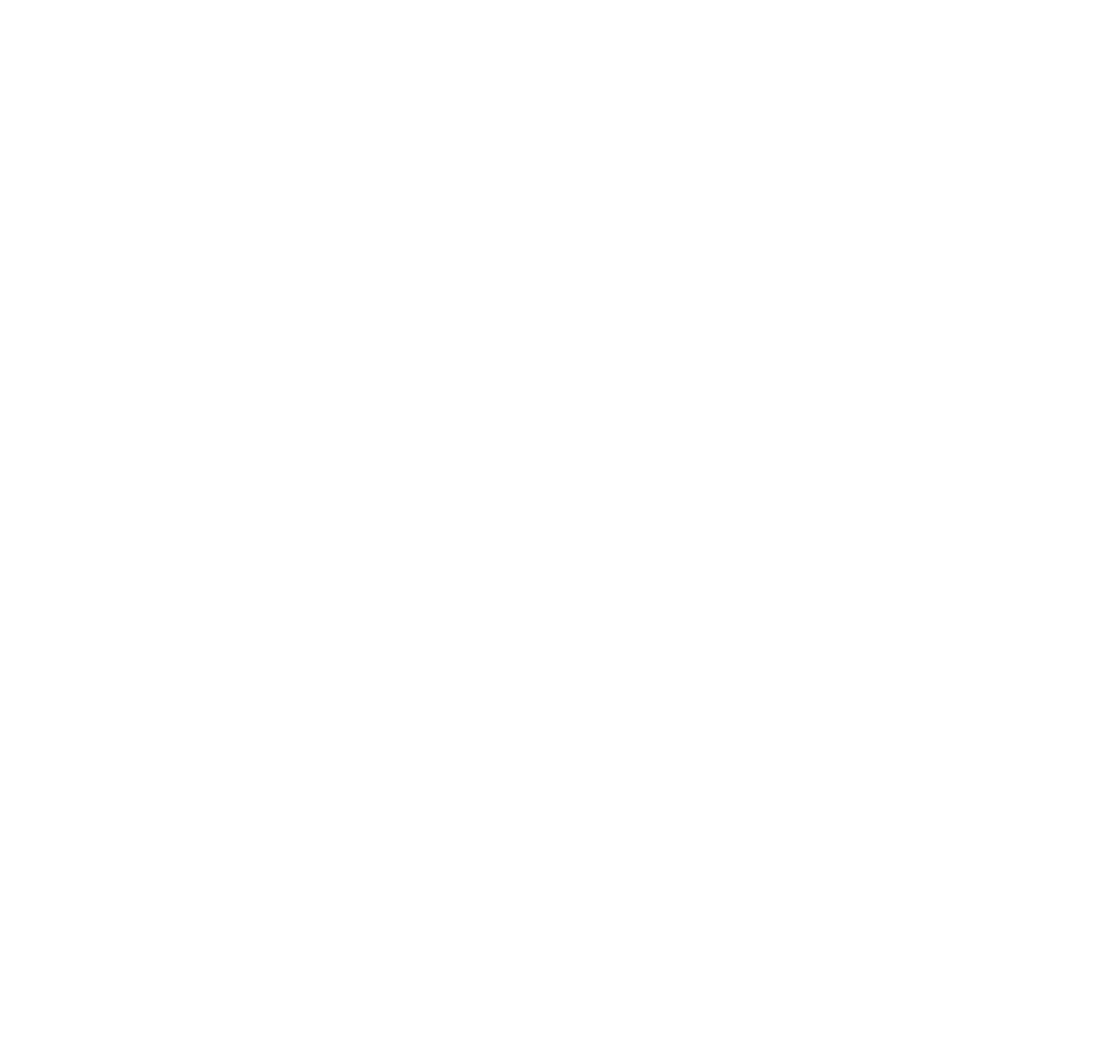
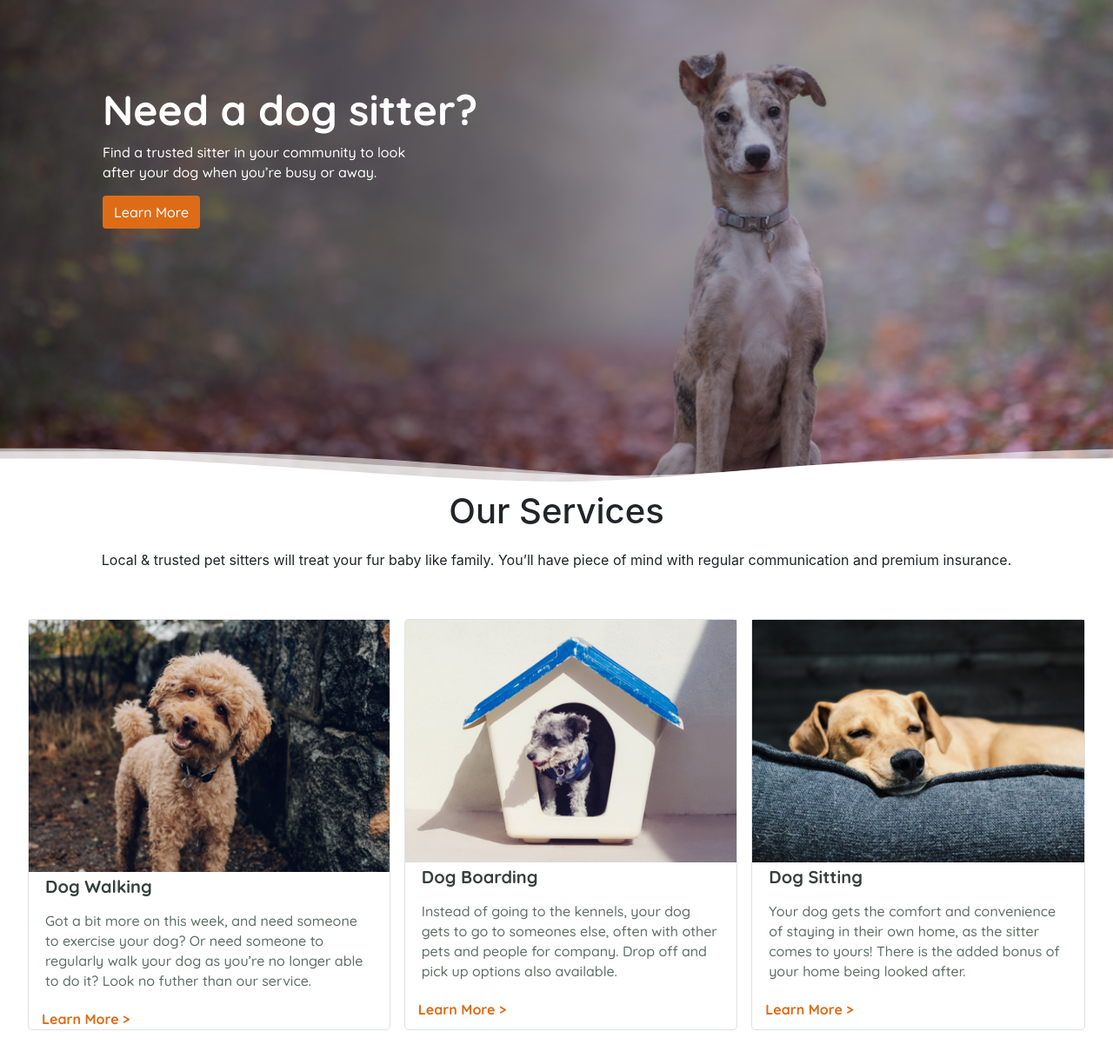
Before and after one commit to ishandudeja/DevTest, a plain HTML site: page index.html in a window 1280 px wide. Shown: the whole page at 87% size. Before the commit the page ends 800 px from the top, so only its background shows below. Drawn offline with nearby package versions, Linux system fonts and the light colour scheme.

Commit message:
design fix

```diff
--- a/index.html
+++ b/index.html
@@ -1,5 +1,6 @@
 <!DOCTYPE html>
 <html lang="en-nz" dir="ltr">
+
 <head>
    <meta charset="utf-8">
    <meta http-equiv="x-ua-compatible" content="ie=edge">
@@ -7,8 +8,68 @@
    <link rel="stylesheet" type="text/css" href="normalize.css">
    <link rel="stylesheet" type="text/css" href="styles.css">
    <link href="https://fonts.googleapis.com/css?family=Quicksand:500,700" rel="stylesheet">
+   <link rel="stylesheet" href="https://cdn.jsdelivr.net/npm/bootstrap@4.5.3/dist/css/bootstrap.min.css"
+      integrity="sha384-TX8t27EcRE3e/ihU7zmQxVncDAy5uIKz4rEkgIXeMed4M0jlfIDPvg6uqKI2xXr2" crossorigin="anonymous">
 </head>
+
 <body>
+   <div class="head d-flex flex-column ">
+      <div class="hero-image d-flex flex-column  align-items-end">
+
+         <div class="container mt-5 p-5">
+            <h1 class="Need-a-dog-sitter ">Need a dog sitter?</h1>
+            <p class="Find-a-trusted-sitte">Find a trusted sitter in your community to look after your dog when you’re
+               busy or away.</p>
+            <button class=" btn Learn-More-Copy-3  ">Learn More</button>
+         </div>
+         <img class="mt-auto w-100 img-wave" src="./assets/banner-wave.svg">
+      </div>
+   </div>
+   <div class="d-flex flex-column">
+      <div class="text-center">
+         <h1 class="p-1">Our Services</h1>
+         <p class="p-2">
+            Local & trusted pet sitters will treat your fur baby like family. You’ll have piece of mind with regular
+            communication and premium insurance. </p>
+      </div>
+      <div class="d-flex flex-lg-row flex-md-column flex-sm-column flex-column justify-content-center p-4">
+
+         <div class="row border m-2 rounded-lg" >
+            <img src="./assets/card-image-walking.png" class="col-lg-12 col-md-6 col-sm-6 p-0" alt="walking">
+            <div class="col-lg-12 col-md-6 col-sm-6">
+               <h5 class="dog-title p-1">Dog Walking</h5>
+               <p class="Your-dog-gets-the-co p-1">Got a bit more on this week, and need someone to exercise your dog? Or need someone
+                  to regularly walk your dog as you’re no longer able to do it? Look no futher than our service.</p>
+
+               <a href="#" class="Learn-More-link">Learn More</a>
+            </div>
+         </div>
+         <div class="row border m-2 rounded-lg" >
+            <img src="./assets/card-image-boarding.png" class="col-lg-12 col-md-6 col-sm-6 p-0" alt="boarding">
+            <div class="col-lg-12 col-md-6">
+               <h5 class="dog-title p-1">Dog Boarding</h5>
+               <p class="Your-dog-gets-the-co p-1">Instead of going to the kennels, your dog gets to go to someones else, often with
+                  other pets and people for company. Drop off and pick up options also available.</p>
+               <a href="#" class="Learn-More-link">Learn More</a>
+            </div>
+         </div>
+         <div class="row border m-2 rounded-lg" >
+            <img src="./assets/card-image-sitting.png" class="col-lg-12 col-md-6 col-sm-6 p-0" alt="sitting">
+            <div class="col-lg-12 col-md-6 col-sm-6">
+               <h5 class="dog-title p-1">Dog Sitting</h5>
+               <p class="Your-dog-gets-the-co p-1">Your dog gets the comfort and convenience of staying in their own home, as the
+                  sitter comes to yours! There is the added bonus of your home being looked after.</p>
+               <a href="#" class="Learn-More-link">Learn More</a>
+
+            </div>
+         </div>
+      </div>
+
+
+
+
+   </div>
 
 </body>
+
 </html>
--- a/styles.css
+++ b/styles.css
@@ -0,0 +1,119 @@
+body, html {
+    height: 100%;
+    margin: 0;
+
+  }
+
+  .head{
+    height: 35rem;
+    margin: 0;
+
+  }
+
+
+  .hero-image {
+    background-image:linear-gradient(-90deg, rgba(255,255,255,0.00) 0%, rgba(0,0,0,0.5) 65%), url("./assets/main-banner.png");
+    height:100%;
+    background-position: center;
+    background-repeat: no-repeat;
+    background-size: cover;
+    position: relative;
+  }
+.img-wave{
+    margin-bottom: -10px;
+
+}
+
+
+.Your-dog-gets-the-co {
+
+    font-family: Quicksand;
+    /* font-size: 9px; */
+    font-weight: 500;
+    font-stretch: normal;
+    font-style: normal;
+    line-height: 1.44;
+    letter-spacing: normal;
+    color: #5e6e66;
+  }
+
+  .dog-title {
+
+    font-family: Quicksand;
+
+    font-weight: bold;
+    font-stretch: normal;
+    font-style: normal;
+    line-height: normal;
+    letter-spacing: normal;
+    color: #36413c;
+  }
+
+  .Need-a-dog-sitter {
+     font-family: Quicksand;
+    font-size: 3rem;
+    font-weight: bold;
+    font-stretch: normal;
+    font-style: normal;
+    line-height: normal;
+    letter-spacing: normal;
+    color: #ffffff;
+
+  }
+
+
+  .Find-a-trusted-sitte {
+    max-width: 22rem;
+
+    font-family: Quicksand;
+    font-stretch: normal;
+    font-style: normal;
+    line-height: 1.42;
+    letter-spacing: normal;
+    color: #ffffff;
+  }
+
+  .Learn-More-Copy-3 {
+    font-family: Quicksand;
+    font-weight: bold;
+    font-stretch: normal;
+    font-style: normal;
+    line-height: normal;
+    letter-spacing: normal;
+    color: #ffffff !important;
+    background-color: #de6c17 !important;
+  }
+
+
+  .Learn-More-link {
+
+    font-family: Quicksand;
+    font-weight: bold;
+    font-stretch: normal;
+    font-style: normal;
+    line-height: normal;
+    letter-spacing: normal;
+    color: #de6c17;
+  }
+a.Learn-More-link::after {
+    content: " >";
+  }
+
+  @media (max-width: 575.98px) {
+       .head{
+    height: 25rem;
+
+  } }
+
+
+@media (max-width: 767.98px) {
+    .head{
+        height: 25rem;
+
+      }
+
+      .Need-a-dog-sitter {
+               font-size: 1.7rem;
+      }
+
+ }
```
